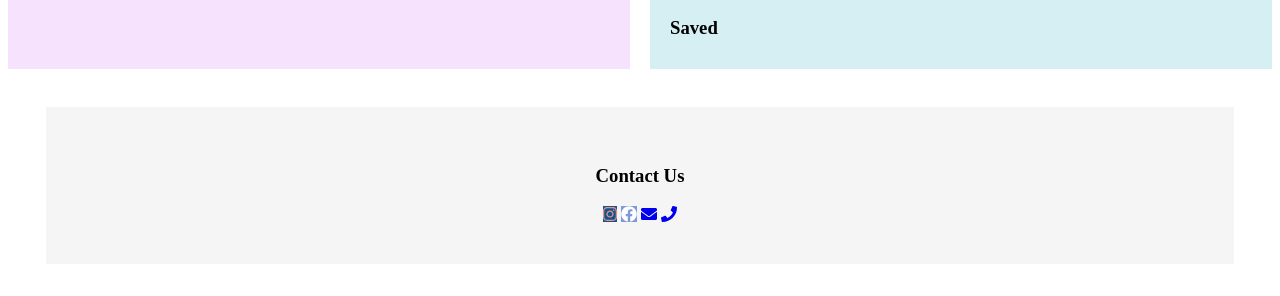
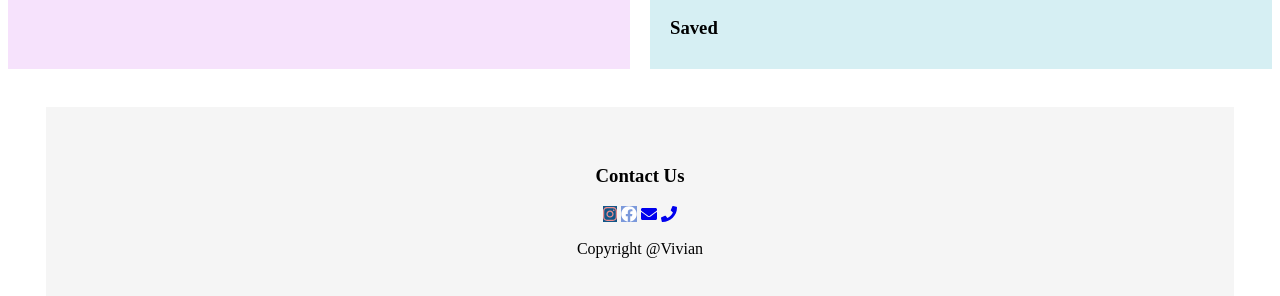
Before and after one commit to waitheravivyanne/Jewels-In-The-Kitchen, a plain HTML site: page index.html in a window 1280 px wide. Shown: the part 324-620 px from the top of the page. Drawn offline with Linux system fonts and the light colour scheme.

Commit message:
additions to html and css

```diff
--- a/index.html
+++ b/index.html
@@ -63,6 +63,9 @@
         <a href="mailto:jewelsinthekitchen@yes.com"><i class="fas fa-envelope"></i></a>
         <a href="tel:+123456789"><i class="fas fa-phone"></i></a>
     </div>
+    <div class="copyright">
+        <p>Copyright </i> @Vivian</p>
+    </div>
    </footer>
    <script src="https://cdnjs.cloudflare.com/ajax/libs/font-awesome/5.15.3/js/all.min.js"></script>
 </body>
--- a/style/index.css
+++ b/style/index.css
@@ -57,5 +57,9 @@ footer {
     background-color: #f5f5f5;
     padding: 40px;
     text-align: center;
-    margin:1cm
+    margin:1cm;
+
 }
+* {
+    box-sizing: border-box;
+    }
```
